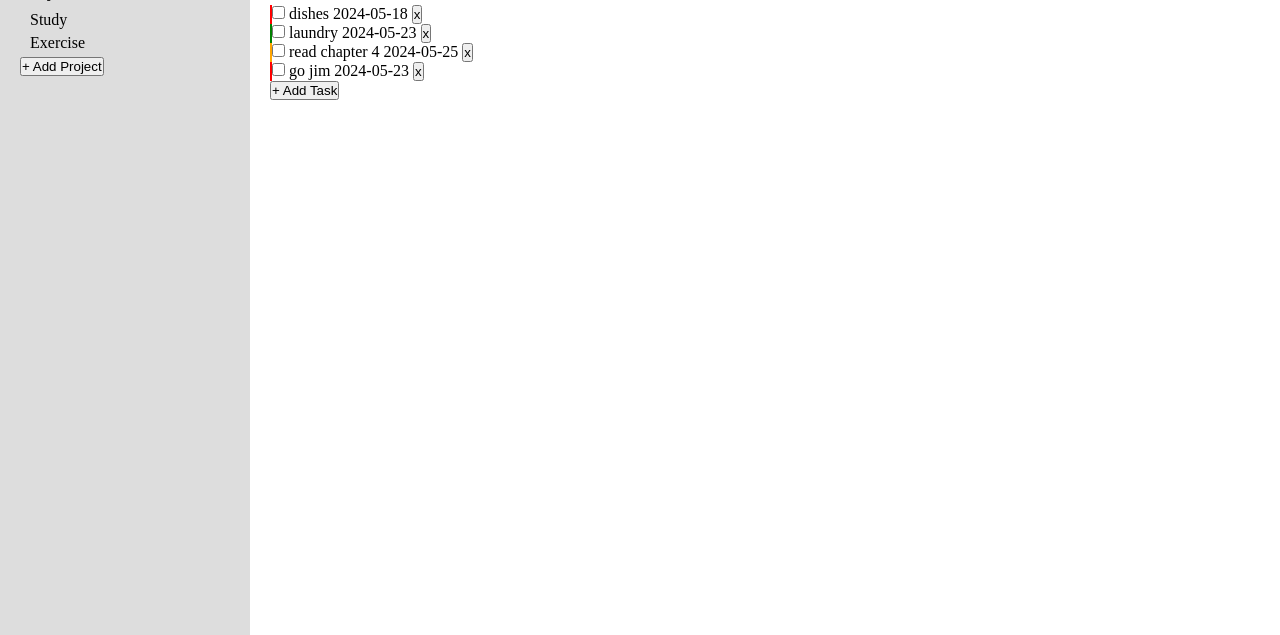
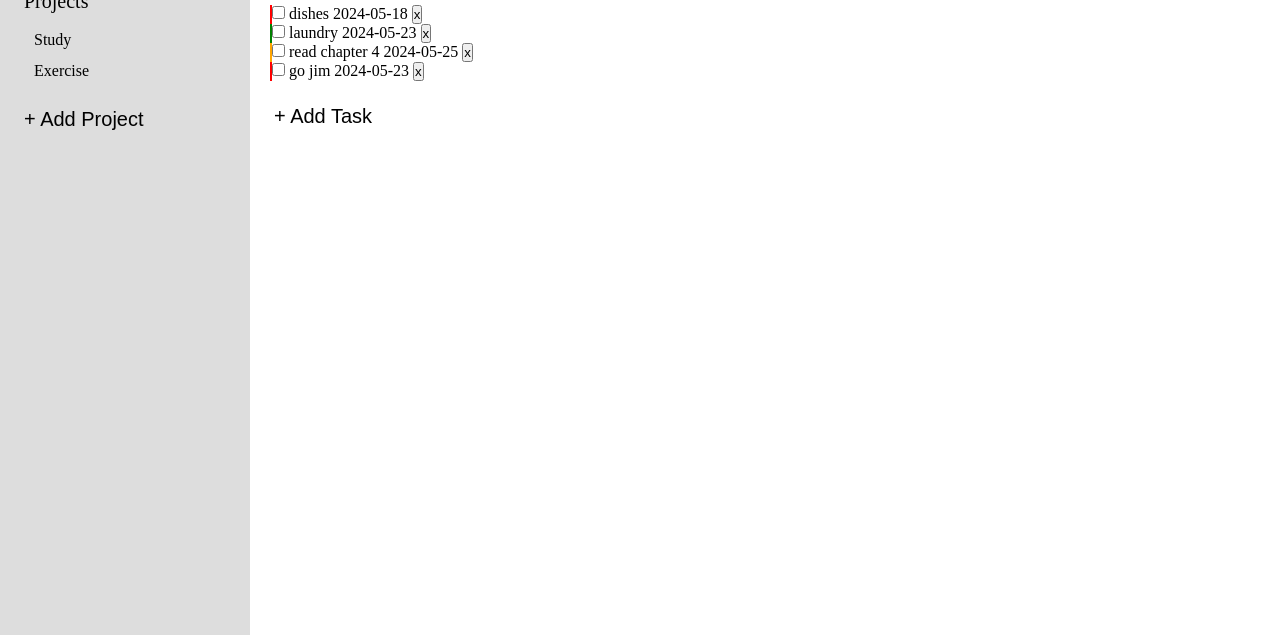
Before and after one commit to AltayHodo/odin-todo-list, a website built with webpack: page src/index.html in a window 1280 px wide. Shown: the part 165-800 px from the top of the page. Built offline with nearby package versions, Linux system fonts and the light colour scheme.

Commit message:
Add button styles

```diff
--- a/src/modules/DOMHandler.js
+++ b/src/modules/DOMHandler.js
@@ -39,7 +39,7 @@ const DOMHandler = (function () {
     const checkboxes = container.querySelectorAll('input[type="checkbox"]');
     checkboxes.forEach(checkbox => {
       checkbox.addEventListener('change', toggleTask);
-    })
+    });
 
     renderSidebar();
   }
@@ -70,7 +70,7 @@ const DOMHandler = (function () {
     const projectItems = document.querySelectorAll('.project-item');
     projectItems.forEach(item => {
       item.addEventListener('click', switchProject)
-    })
+    });
   }
 
   const switchProject = (e) => {
@@ -91,6 +91,8 @@ const DOMHandler = (function () {
   home.addEventListener('click', switchToHome);
 
 
+
+
   return { renderTasks, getCurrentProject };
 })();
 
--- a/src/style.css
+++ b/src/style.css
@@ -7,6 +7,7 @@
 :root {
   --dark-gray: rgb(51, 51, 51);
   --light-gray: rgb(221, 221, 221);
+  --medium-gray: rgb(204, 204, 204);
   --green: rgb(170, 255, 170);
   --red: rgb(255, 190, 190);
 }
@@ -195,6 +196,20 @@ label[for="title"] {
   padding: 8px 25px;
 }
 
+#home,
+#projects-title,
+.project-item{
+  padding: 4px;
+  border-radius: 5px;
+}
+
+#home:hover,
+.project-item:hover,
+#add-task-button:hover,
+#add-project-button:hover{
+  background-color: var(--medium-gray);
+}
+
 .high {
   border-left: 2px solid red;
 }
@@ -211,3 +226,19 @@ label[for="title"] {
   color: grey;
   text-decoration: line-through;
 }
+
+#add-task-button,
+#add-project-button{
+  margin-top: 20px;
+  border: none;
+  background: none;
+  font-size: 20px;
+  padding: 4px;
+}
+
+#add-project-button,
+#add-task-button{
+  width: 100%;
+  text-align: left;
+  border-radius: 5px;
+}
```
